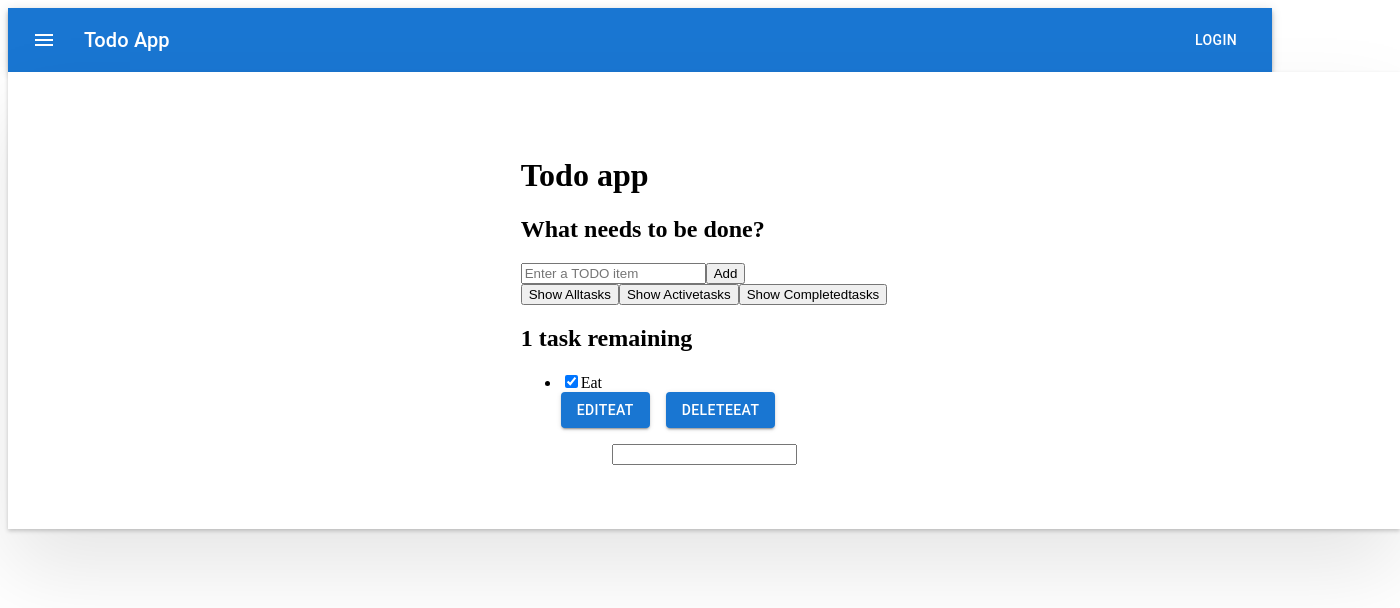
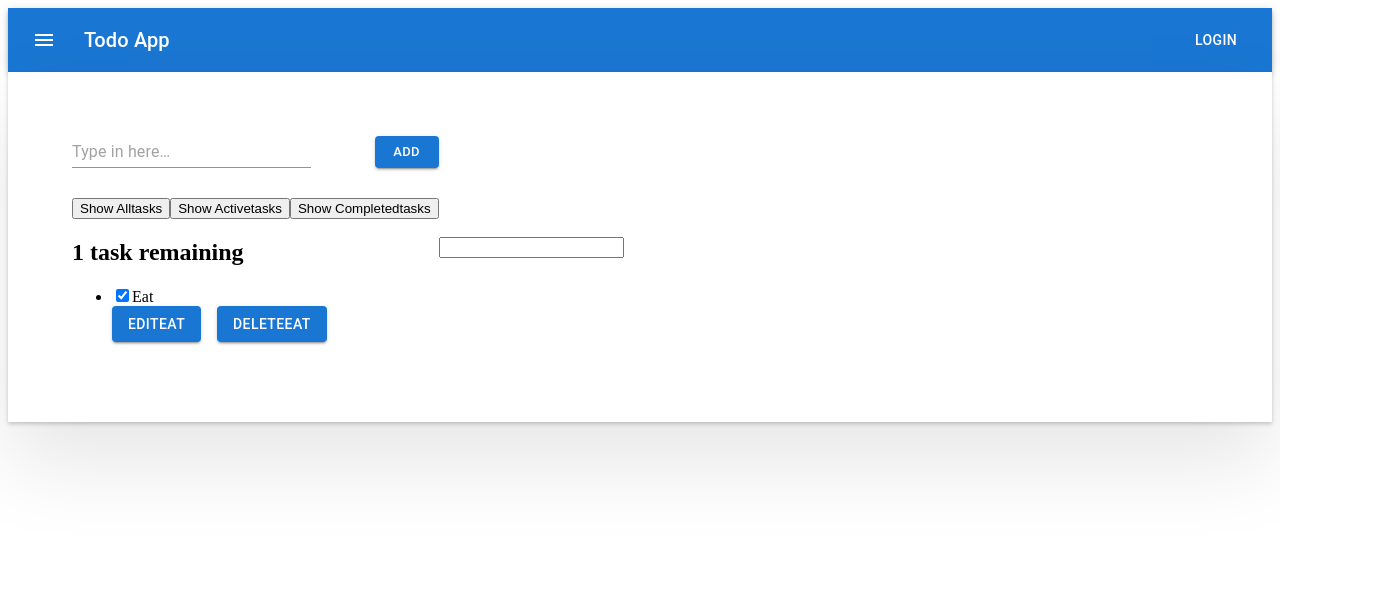
Before and after one commit to SeanLiu122/Nextjs-todo-app, a Next.js app: page / in a window 1280 px wide. Shown: the top 608 px of the page, 1400 px wide, since content can reach past the window. Built offline with nearby package versions, Linux system fonts and the light colour scheme.

Commit message:
editing <Form>

```diff
--- a/package.json
+++ b/package.json
@@ -9,9 +9,10 @@
     "lint": "next lint"
   },
   "dependencies": {
-    "@emotion/react": "^11.10.5",
-    "@emotion/styled": "^11.10.5",
+    "@emotion/react": "^11.10.6",
+    "@emotion/styled": "^11.10.6",
     "@mui/icons-material": "^5.11.9",
+    "@mui/joy": "^5.0.0-alpha.68",
     "@mui/material": "^5.11.9",
     "nanoid": "^4.0.1",
     "next": "13.0.3",
--- a/pages/index.js
+++ b/pages/index.js
@@ -102,9 +102,8 @@ export default function Home() {
   return (
     <div>
       <NavBar />
-      <div className="todoapp">
+      <Grid className="todoapp">
         <div>
-          <h1>Todo app</h1>
           <Form
             addTodo={addTodo}
             handleSubmit={handleSubmit}
@@ -128,7 +127,7 @@ export default function Home() {
             </Grid>
           </Grid>
         </Box>
-      </div>
+      </Grid>
     </div>
   )
 }
--- a/screens/Form.js
+++ b/screens/Form.js
@@ -1,22 +1,34 @@
+import { Button, Input, Stack } from "@mui/material";
+
 export const Form = (props) => {
   return (
-    <form>
-      <h2 className="label-wrapper">
-        <label htmlFor="new-todo-input" className="label__lg">
-          What needs to be done?
-        </label>
-      </h2>
-      <input
+    <Stack
+      direction="row"
+      spacing={8}
+      justifyContent="center"
+      sx={{ marginBottom: '30px' }}
+    >
+      <Input
         type="text"
-        name="text"
         id="new-todo-input"
         className="input input__lg"
+        size="md"
         autoComplete="off"
-        placeholder="Enter a TODO item"
+        placeholder="Type in here…"
+        variant="solid"
+        color="primary"
+        fullWidth
         onChange={props.addTodo}
       />
-      <button type="submit" className="btn__primary btn__lg" onClick={props.handleSubmit}>Add</button>
-    </form>
+      <Button
+        type="submit"
+        color="primary"
+        size="small"
+        variant="contained"
+        className="btn__primary btn__lg"
+        onClick={props.handleSubmit}
+      >Add</Button>
+    </Stack>
   );
 }
 export const Form2 = () => {
--- a/styles/globals.css
+++ b/styles/globals.css
@@ -30,3 +30,9 @@
 .todo-text:focus {
   box-shadow: inset 0 0 0 2px;
 } */
+
+.label-wrapper {
+  margin: 0;
+  flex: 0 0 100%;
+  text-align: center;
+}
```
Also changed, not shown: 1 other file (tests, documents, lock files or other folders).
